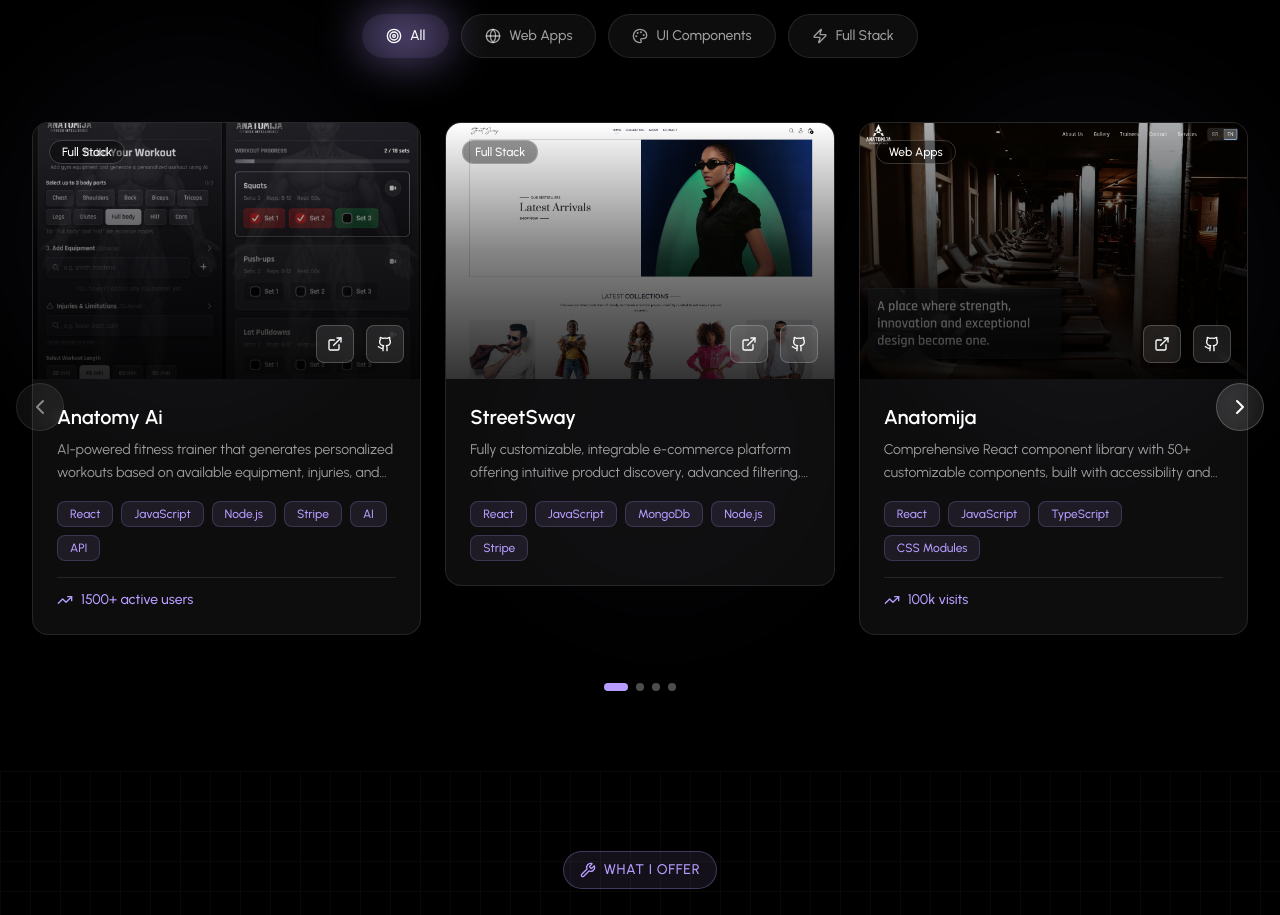
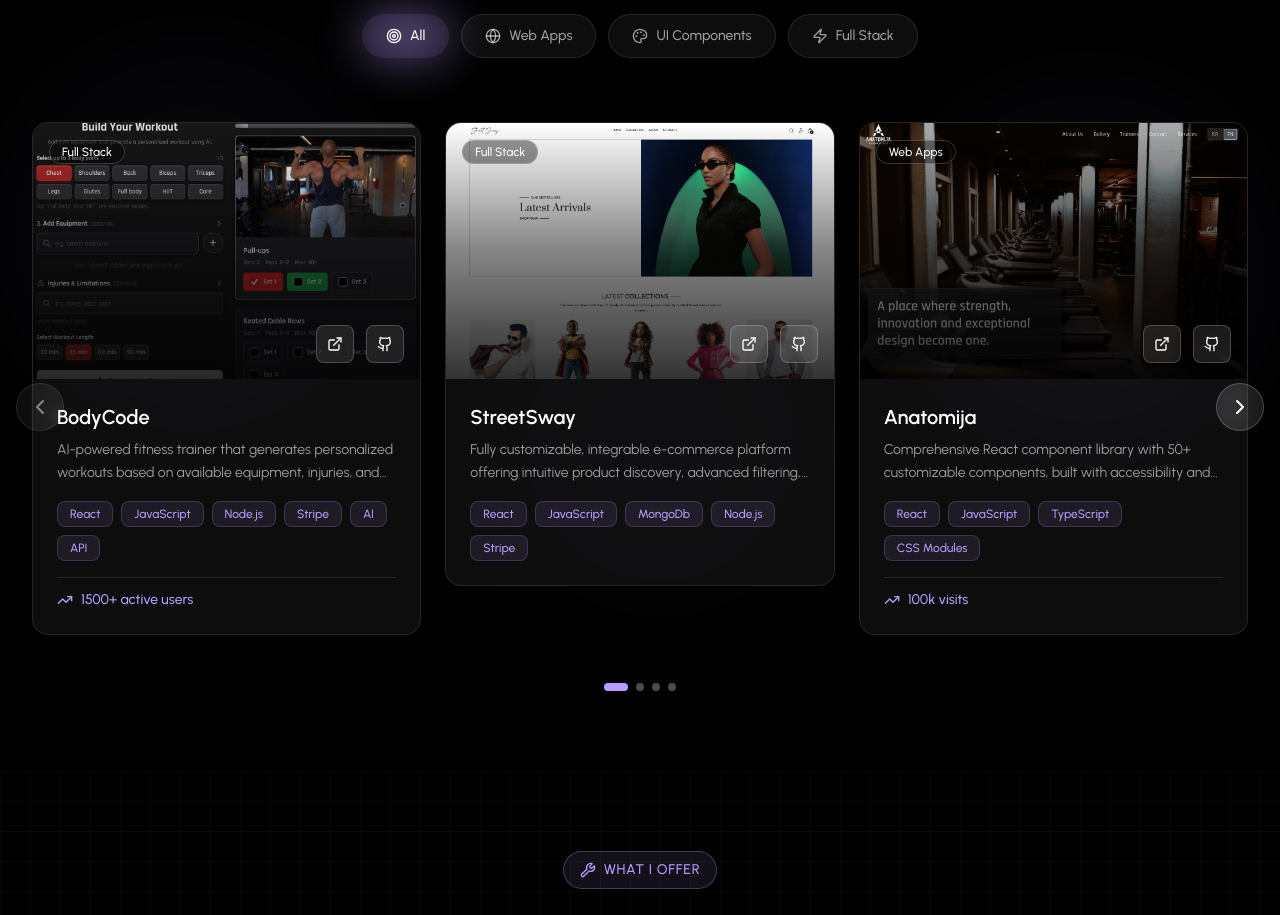
Before and after one commit to milosadnadjevic/portfolio2026, a React (Vite) app: page / in a window 1280 px wide. Shown: the part 3300-4215 px from the top of the page. Built offline with nearby package versions, Linux system fonts and the light colour scheme.

Commit message:
project section updated

```diff
--- a/src/data/projects.js
+++ b/src/data/projects.js
@@ -1,13 +1,13 @@
 export const projects = [
     {
         id: 1,
-        title: 'Anatomy Ai',
+        title: 'BodyCode',
         description: 'AI-powered fitness trainer that generates personalized workouts based on available equipment, injuries, and individual training constraints.',
-        image: '/images/projects/anatomy-mobile.png',
+        image: '/images/projects/bodycode.png',
         category: 'Full Stack',
         technologies: ['React','JavaScript', 'Node.js', 'Stripe', 'AI', 'API'],
         metrics: '1500+ active users',
-        demoUrl: 'https://www.anatomy-ai.com/',
+        demoUrl: 'https://body-code-henna.vercel.app/',
         githubUrl: 'https://github.com/milosadnadjevic/Ai-trainer'
     },
     {
```
Also changed, not shown: public/images/projects/bodycode.png (added).
